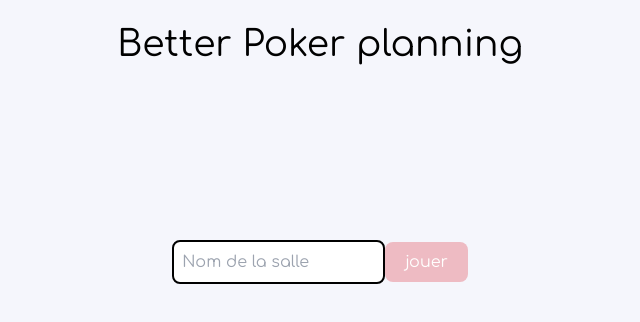
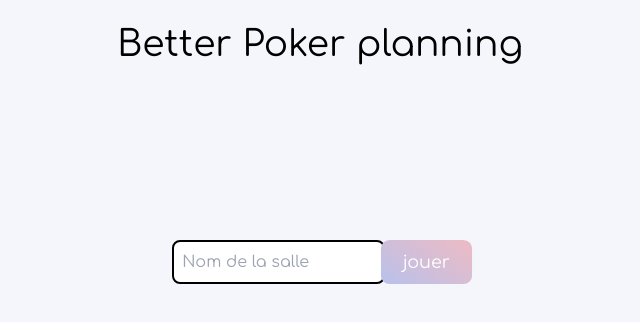
Before and after one commit to Xalisse/better-poker-planning, a Next.js app: page / in a window 1280 px wide. In both pictures the pointer is over the button "jouer". Shown: the top 322 px of the page, without its empty margins (320-960 px from the left). Built offline with nearby package versions, Linux system fonts and the light colour scheme.

Commit message:
style: buttons

```diff
--- a/styles/globals.css
+++ b/styles/globals.css
@@ -24,6 +24,15 @@ body {
     }
 
     button {
-        @apply !bg-pink text-light rounded-lg py-2 px-5 hover:cursor-pointer;
+        @apply !bg-pink text-light rounded-lg py-2 px-5;
+        transition: all 0.3s ease;
+    }
+    button:hover {
+        background: rgb(238,187,195);
+        background: linear-gradient(214deg, rgba(238,187,195,1) 0%, rgba(184,193,236,1) 100%);
+        transform: scale(1.1);
+        transform-origin: center;
+        transition: all 0.6s ease;
+        cursor: pointer;
     }
 }
```
